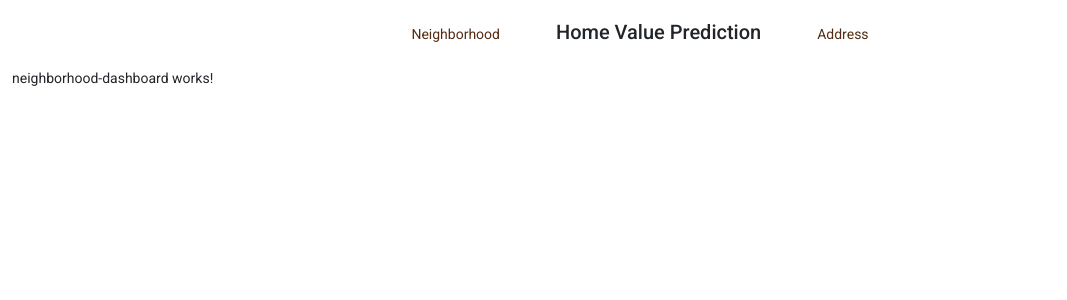
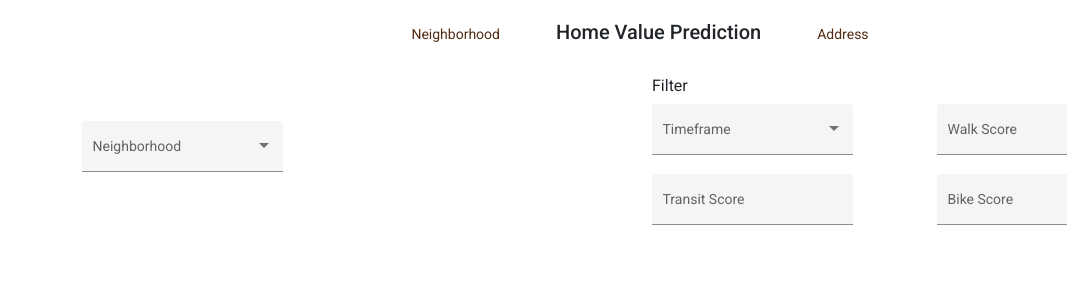
Before and after one commit to sid-ak/JPHomeValue, an Angular app in the folder source/jphomevalue-UI/: page /neighborhood-dashboard in a window 1280 px wide. Shown: the top 300 px of the page, without its empty margins (0-1067 px from the left). Built offline with nearby package versions, Linux system fonts and the light colour scheme.

Commit message:
CD-32: Added component to the dashboard.

```diff
--- a/source/jphomevalue-UI/src/app/neighborhood-dashboard/neighborhood-dashboard.component.html
+++ b/source/jphomevalue-UI/src/app/neighborhood-dashboard/neighborhood-dashboard.component.html
@@ -1 +1,4 @@
-<p>neighborhood-dashboard works!</p>
+<!-- Neighborhood Filter -->
+<div id="neighborhood-filter">
+    <app-neighborhood-filter></app-neighborhood-filter>
+</div>
```
